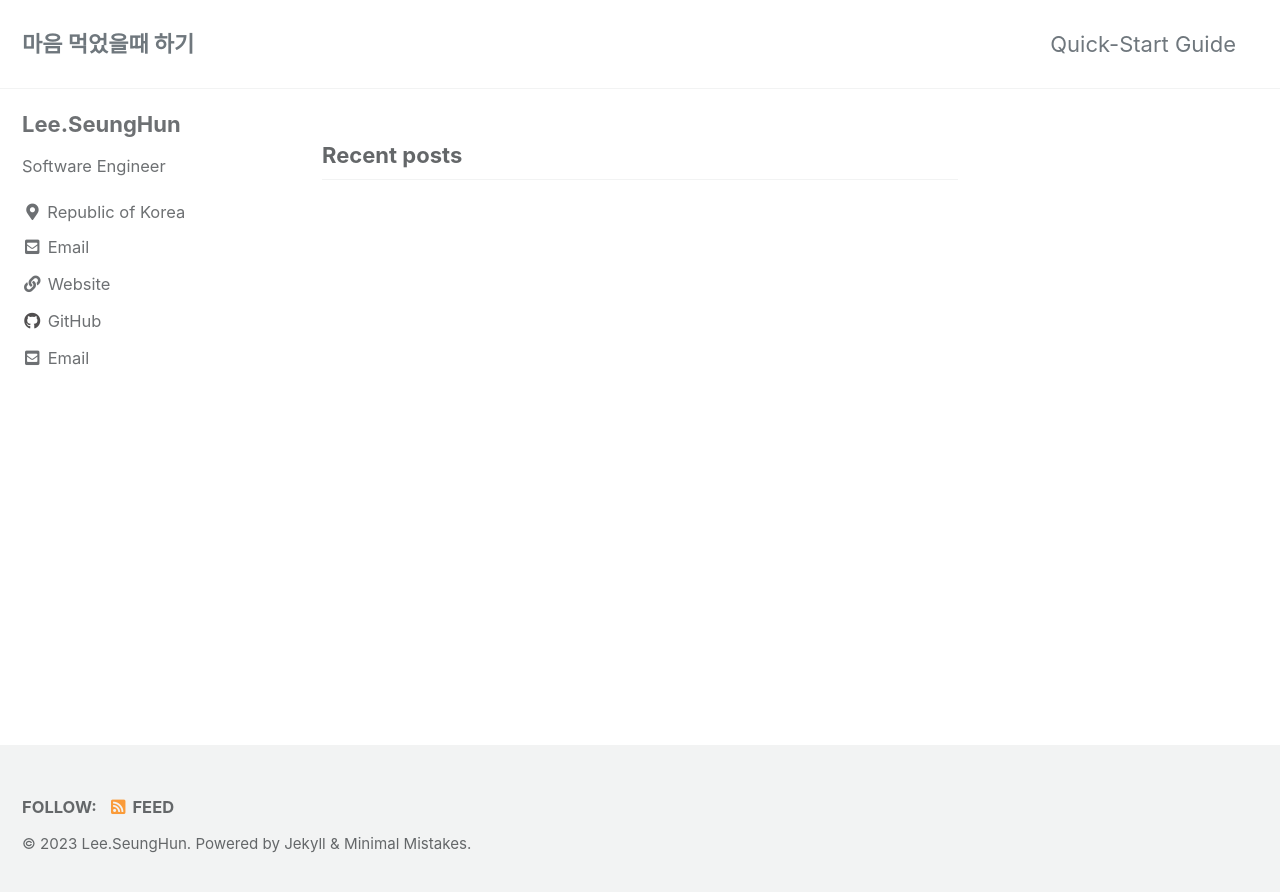
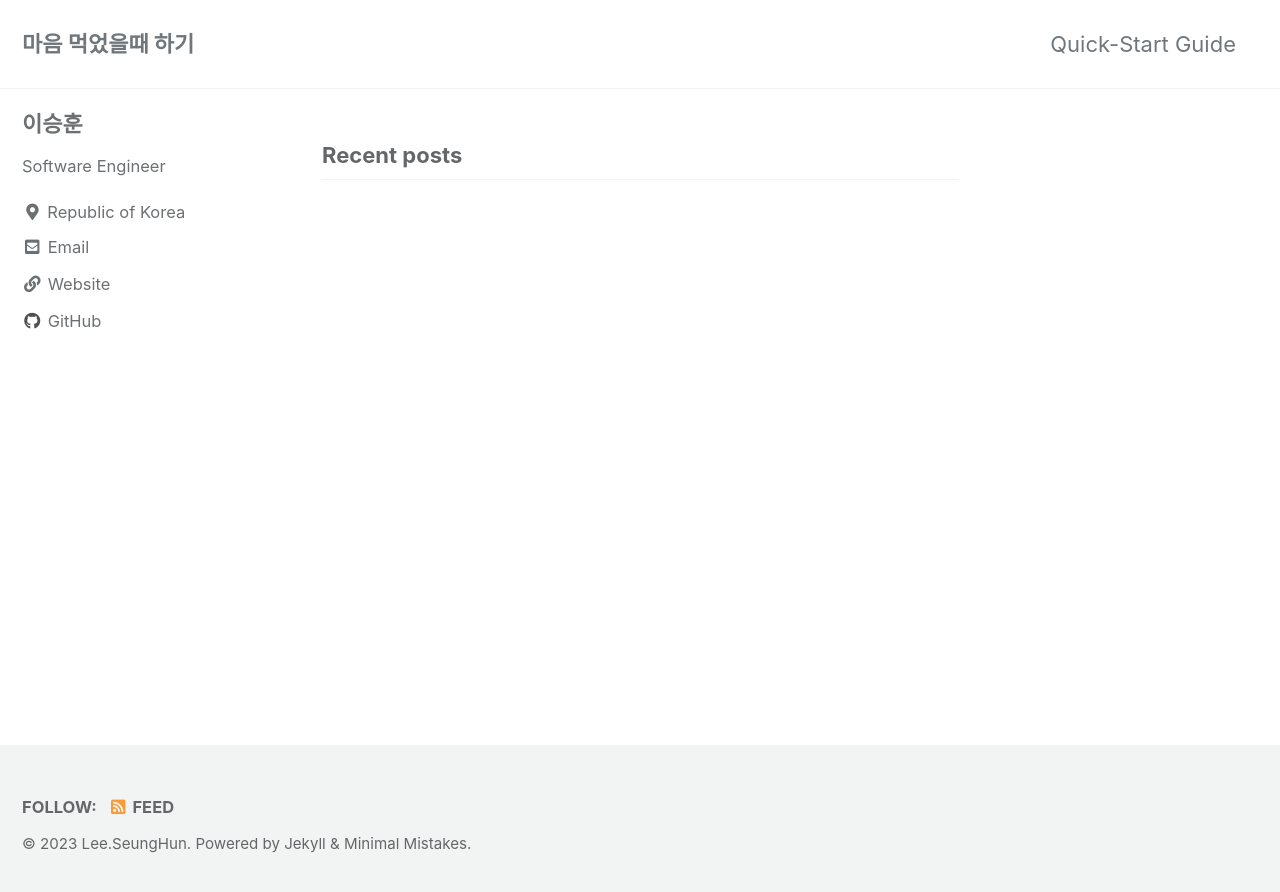
Before and after one commit to ac2dia/ac2dia.github.io, a Jekyll site: the page built from index.html, in a window 1280 px wide. Shown: the top 892 px of the page. Built offline with Jekyll 4.4.1, drawn with Linux system fonts in a browser that asks for light colours; cached includes are drawn as plain includes; the list of posts is cut into pages by our own code.

Commit message:
[블로그] 설정 변경

```diff
--- a/_config.yml
+++ b/_config.yml
@@ -103,11 +103,10 @@ analytics:
 
 # Site Author
 author:
-  name: 'Lee.SeungHun'
+  name: '이승훈'
   avatar: # path of avatar image, e.g. "/assets/images/bio-photo.jpg"
   bio: 'Software Engineer'
   location: 'Republic of Korea'
-  email: 'ac2dia@gmail.com'
   links:
     - label: 'Email'
       icon: 'fas fa-fw fa-envelope-square'
```
